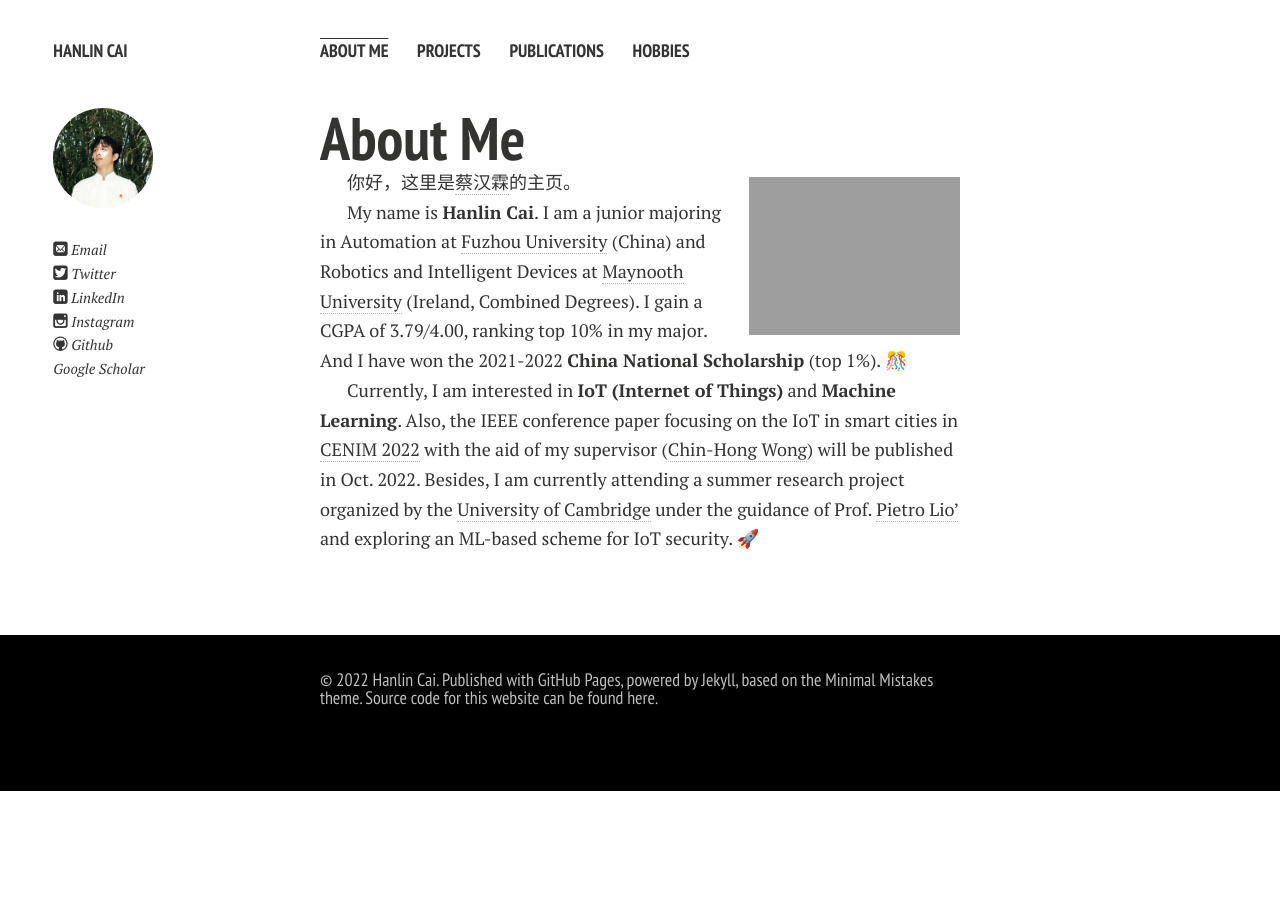
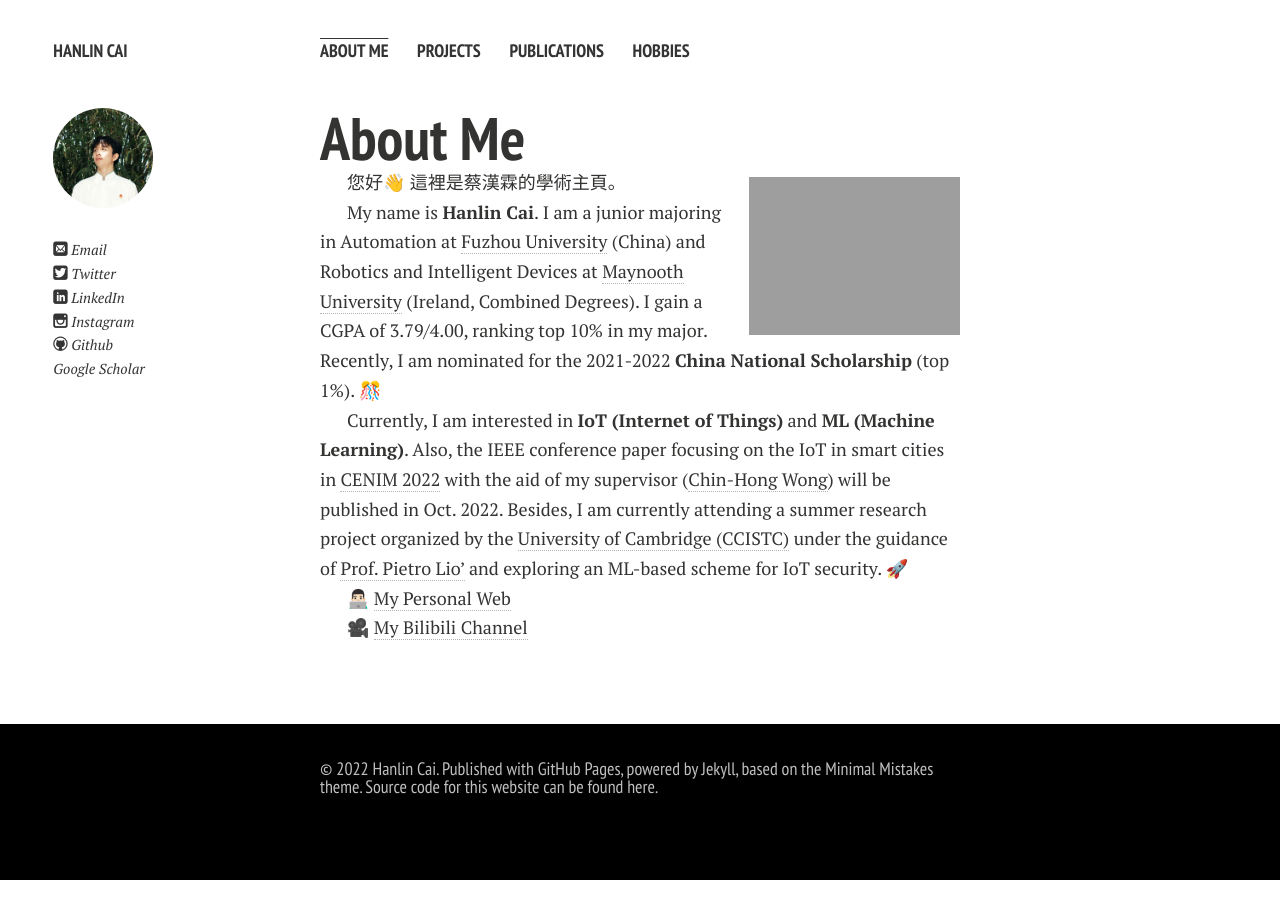
Before and after one commit to GuangLun2000/GuangLun2000.github.io, a Jekyll site: the page built from index.md, in a window 1280 px wide. Built offline with Jekyll 4.4.1, drawn with Linux system fonts in a browser that asks for light colours; nearby versions of some CDN libraries; a style sheet for code colours, icons or effects is not loaded; our own code applies the rules of GitHub Pages for plain Markdown files.

Commit message:
Update index.md

```diff
--- a/index.md
+++ b/index.md
@@ -6,16 +6,21 @@ layout: page
 
 <img src="https://www.caihanlin.com/caihanlin.jpg" class="floatpic" width="300" height="400">
 
-你好，这里是[蔡汉霖]的主页。
+您好👋 這裡是蔡漢霖的學術主頁。
 
-My name is **Hanlin Cai**. I am a junior majoring in Automation at [Fuzhou University] (China) and Robotics and Intelligent Devices at [Maynooth University] (Ireland, Combined Degrees). I gain a CGPA of 3.79/4.00, ranking top 10% in my major. And I have won the 2021-2022 **China National Scholarship** (top 1%). 🎊
+My name is **Hanlin Cai**. I am a junior majoring in Automation at [Fuzhou University] (China) and Robotics and Intelligent Devices at [Maynooth University] (Ireland, Combined Degrees). I gain a CGPA of 3.79/4.00, ranking top 10% in my major. Recently, I am nominated for the 2021-2022 **China National Scholarship** (top 1%). 🎊
 
-Currently, I am interested in **IoT (Internet of Things)** and **Machine Learning**. Also, the IEEE conference paper focusing on the IoT in smart cities in [CENIM 2022] with the aid of my supervisor ([Chin-Hong Wong]) will be published in Oct. 2022. Besides, I am currently attending a summer research project organized by the [University of Cambridge] under the guidance of Prof. [Pietro Lio'] and exploring an ML-based scheme for IoT security. 🚀
+Currently, I am interested in **IoT (Internet of Things)** and **ML (Machine Learning)**. Also, the IEEE conference paper focusing on the IoT in smart cities in [CENIM 2022] with the aid of my supervisor ([Chin-Hong Wong]) will be published in Oct. 2022. Besides, I am currently attending a summer research project organized by the [University of Cambridge (CCISTC)] under the guidance of [Prof. Pietro Lio'] and exploring an ML-based scheme for IoT security. 🚀
 
-[蔡汉霖]: https://mieclance.club/
+👨🏻‍💻 [My Personal Web]
+
+🎥 [My Bilibili Channel]
+
+[My Personal Web]: https://mieclance.club/
+[My Bilibili Channel]: https://space.bilibili.com/594030035?spm_id_from=333.1007.0.0
 [Fuzhou University]: https://www.fzu.edu.cn/
 [Maynooth University]: https://maynoothuniversity.ie/
 [CENIM 2022]: http://cenim.its.ac.id/#pdfexpress
 [Chin-Hong Wong]: https://www.researchgate.net/profile/Chin-Hong-Wong
-[University of Cambridge]: https://www.cam.ac.uk/
-[Pietro Lio']: https://www.cl.cam.ac.uk/~pl219/
+[University of Cambridge (CCISTC)]: https://www.ccistc.psychol.cam.ac.uk/
+[Prof. Pietro Lio']: https://www.cl.cam.ac.uk/~pl219/
```
